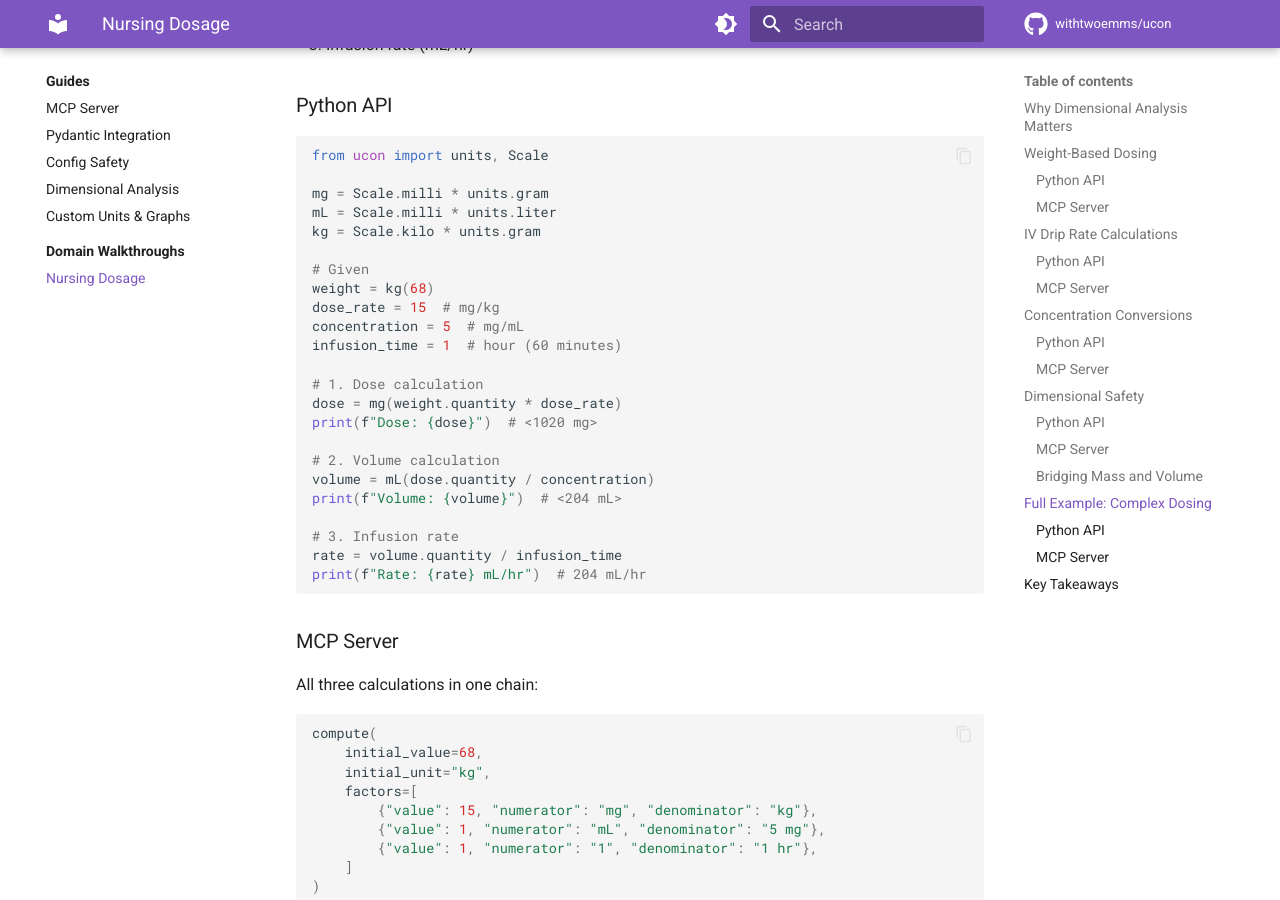
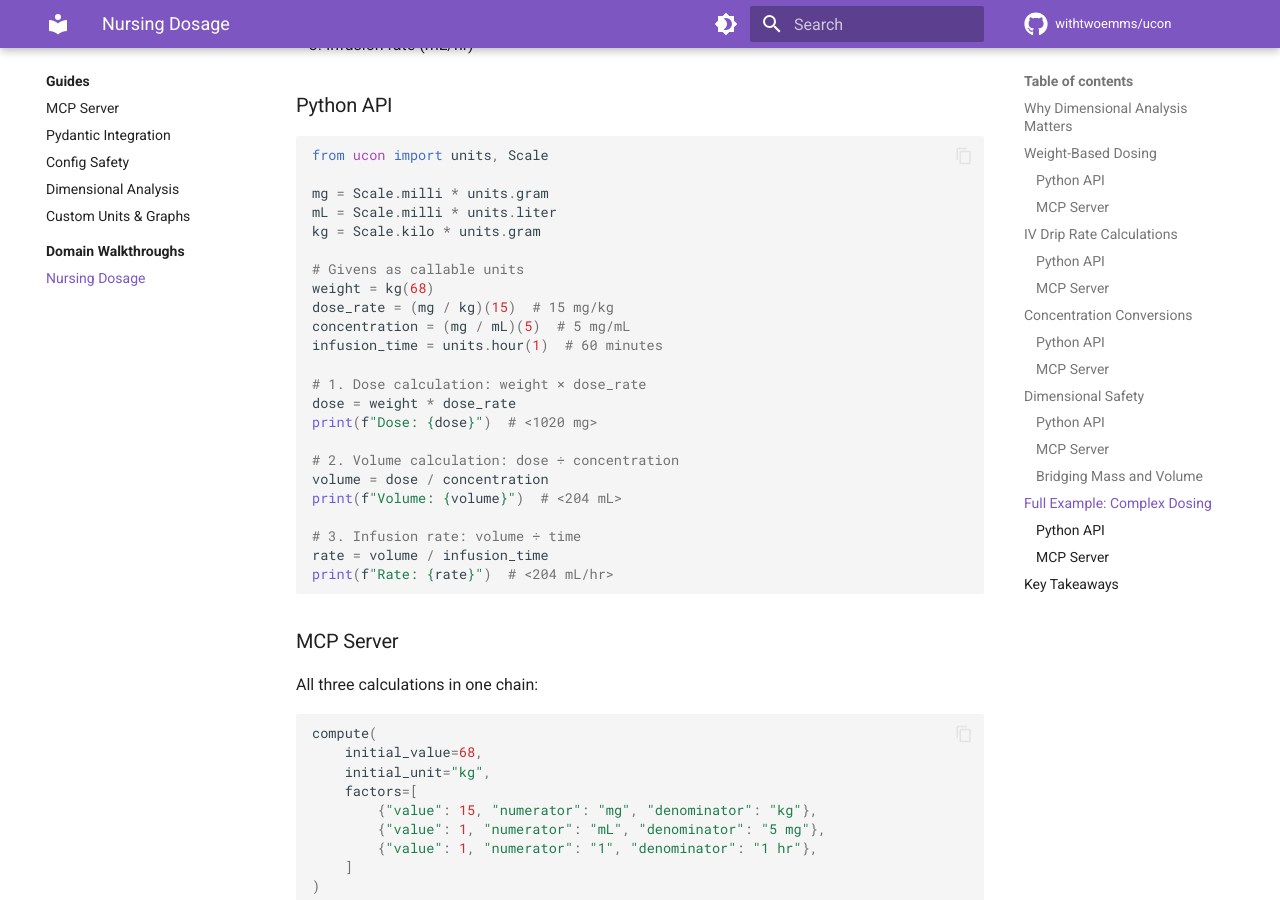
Before and after one commit to withtwoemms/ucon, an MkDocs documentation site: the page built from docs/guides/domain-walkthroughs/nursing-dosage.md, in a window 1280 px wide and 900 px high, scrolled down 4792 px. Built offline with MkDocs 1.6.1 and Material for MkDocs 9.7.7, drawn with Linux system fonts in a browser that asks for light colours; comment, search, counter and statistics services are not loaded; some of the changed text lies outside the part shown.

Commit message:
updates rate example

````diff
--- a/docs/guides/domain-walkthroughs/nursing-dosage.md
+++ b/docs/guides/domain-walkthroughs/nursing-dosage.md
@@ -91,10 +91,10 @@ infusion_time = units.hour(8)
 
 # Calculate: volume × drip_factor ÷ time
 total_drops = volume * drip_factor
-print(total_drops)  # <15000 drop>
+print(total_drops)  # <15000>
 
 rate = total_drops / infusion_time
-print(rate)  # <1875 drop/hr>
+print(rate)  # <1875.0 gtt/h>
 
 # Convert to drops/min
 rate_per_min = rate.quantity / 60
@@ -222,23 +222,23 @@ mg = Scale.milli * units.gram
 mL = Scale.milli * units.liter
 kg = Scale.kilo * units.gram
 
-# Given
+# Givens as callable units
 weight = kg(68)
-dose_rate = 15  # mg/kg
-concentration = 5  # mg/mL
-infusion_time = 1  # hour (60 minutes)
+dose_rate = (mg / kg)(15)  # 15 mg/kg
+concentration = (mg / mL)(5)  # 5 mg/mL
+infusion_time = units.hour(1)  # 60 minutes
 
-# 1. Dose calculation
-dose = mg(weight.quantity * dose_rate)
+# 1. Dose calculation: weight × dose_rate
+dose = weight * dose_rate
 print(f"Dose: {dose}")  # <1020 mg>
 
-# 2. Volume calculation
-volume = mL(dose.quantity / concentration)
+# 2. Volume calculation: dose ÷ concentration
+volume = dose / concentration
 print(f"Volume: {volume}")  # <204 mL>
 
-# 3. Infusion rate
-rate = volume.quantity / infusion_time
-print(f"Rate: {rate} mL/hr")  # 204 mL/hr
+# 3. Infusion rate: volume ÷ time
+rate = volume / infusion_time
+print(f"Rate: {rate}")  # <204 mL/hr>
 ```
 
 ### MCP Server
````
